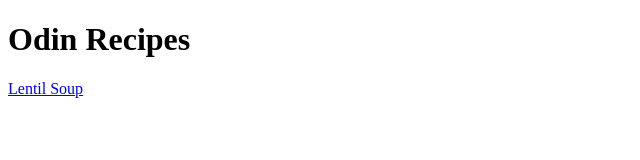
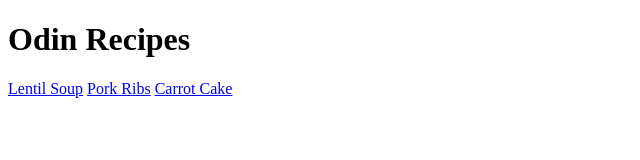
Before and after one commit to pseudacris/odin-recipes, a plain HTML site: page index.html in a window 1280 px wide. Shown: the whole page, without its empty margins (0-640 px from the left). Drawn offline with Linux system fonts and the light colour scheme.

Commit message:
Add links to ribs & carrotcake

```diff
--- a/index.html
+++ b/index.html
@@ -8,5 +8,7 @@
         <h1>Odin Recipes</h1>
 
         <a href="recipes/lentilsoup.html">Lentil Soup</a>
+        <a href="recipes/ribs.html">Pork Ribs</a>
+        <a href="recipes/carrotcake.html">Carrot Cake</a>
     </body>
 </html>
```
